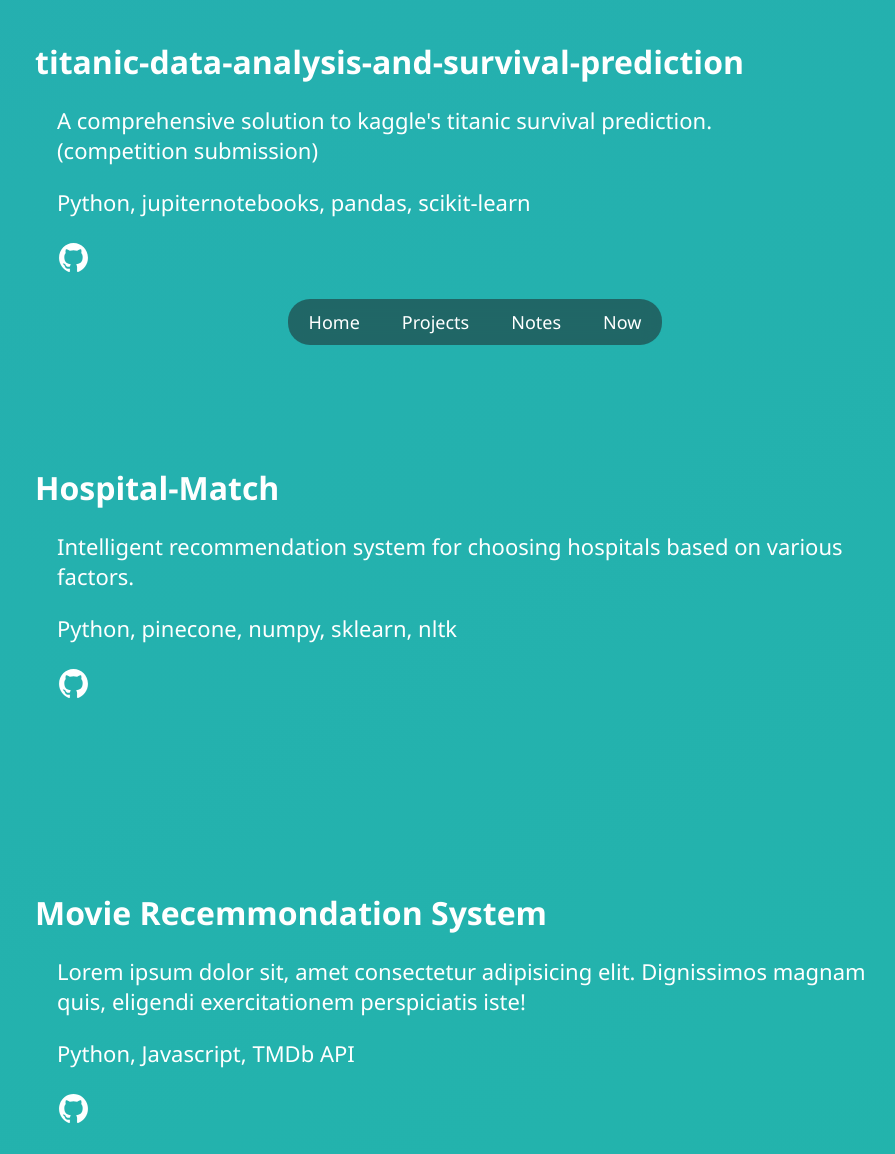
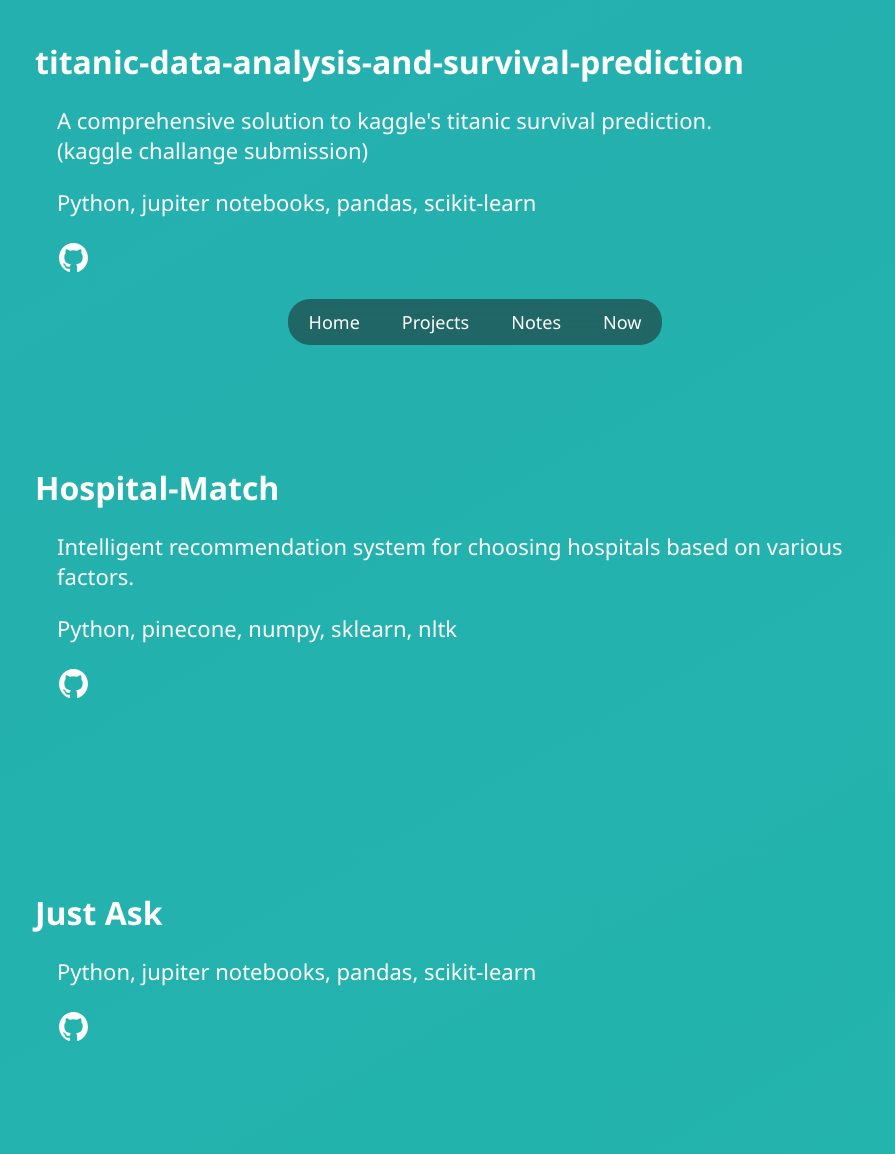
Before and after one commit to algorithmaviator381/Portfolio-Website, a plain HTML site: page projects.html in a window 1280 px wide. Shown: the part 422-1576 px from the top of the page, without its empty margins (165-1060 px from the left). Drawn offline with nearby package versions, Linux system fonts and the light colour scheme.

Commit message:
Update projects.html

```diff
--- a/projects.html
+++ b/projects.html
@@ -30,8 +30,8 @@
 
       <div class="listitem">
         <h1>titanic-data-analysis-and-survival-prediction</h1>
-        <p>A comprehensive solution to kaggle's titanic survival prediction. <br> (competition submission)</p>
-        <p>Python, jupiternotebooks, pandas, scikit-learn</p>
+        <p>A comprehensive solution to kaggle's titanic survival prediction. <br> (kaggle challange submission) </p>
+        <p>Python, jupiter notebooks, pandas, scikit-learn</p>
         <a href="https://github.com/algorithmaviator381"><ion-icon name="logo-github"></ion-icon></a>
       </div>
 
@@ -39,6 +39,13 @@
         <h1>Hospital-Match</h1>
         <p>Intelligent recommendation system for choosing hospitals based on various factors.</p>
         <p>Python, pinecone, numpy, sklearn, nltk</p>
+        <a href="https://github.com/algorithmaviator381"><ion-icon name="logo-github"></ion-icon></a>
+      </div>
+
+      <div class="listitem">
+        <h1>Just Ask</h1>
+        <p></p>
+        <p>Python, jupiter notebooks, pandas, scikit-learn</p>
         <a href="https://github.com/algorithmaviator381"><ion-icon name="logo-github"></ion-icon></a>
       </div>
 
```
